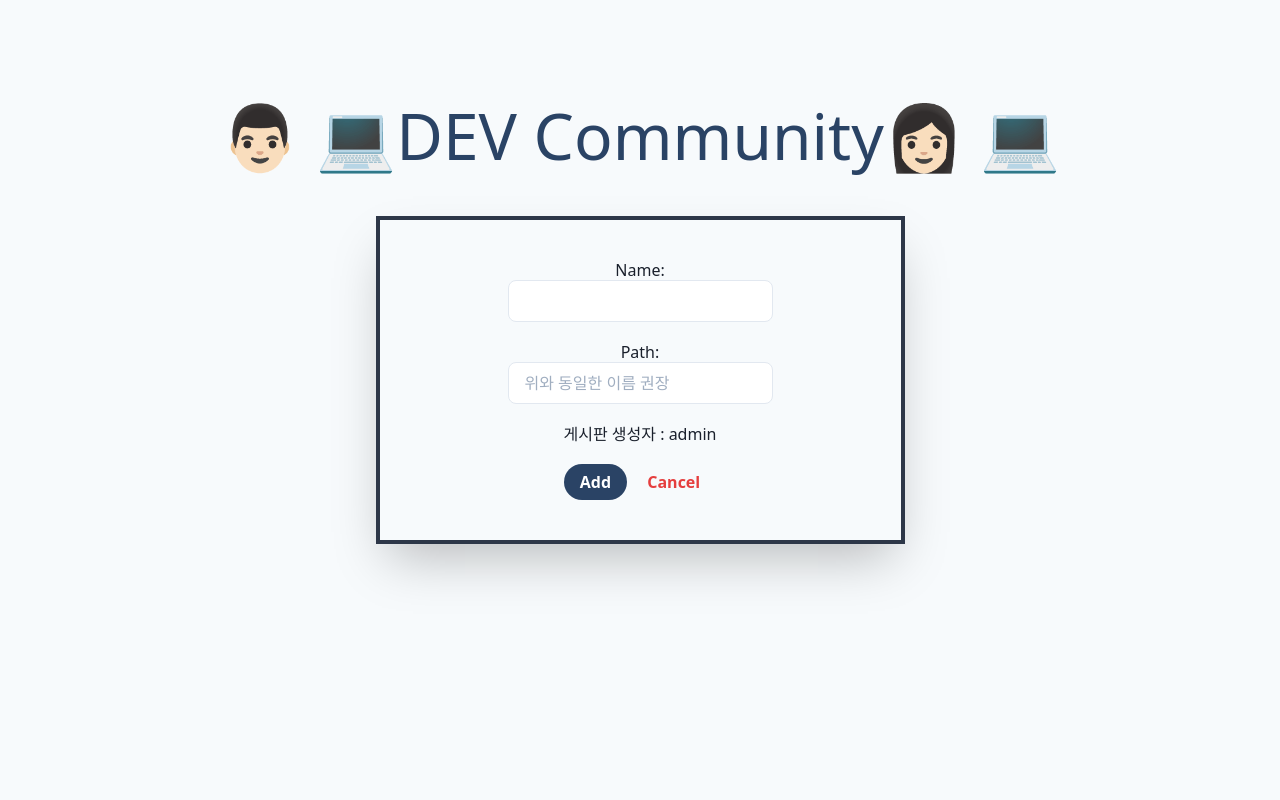
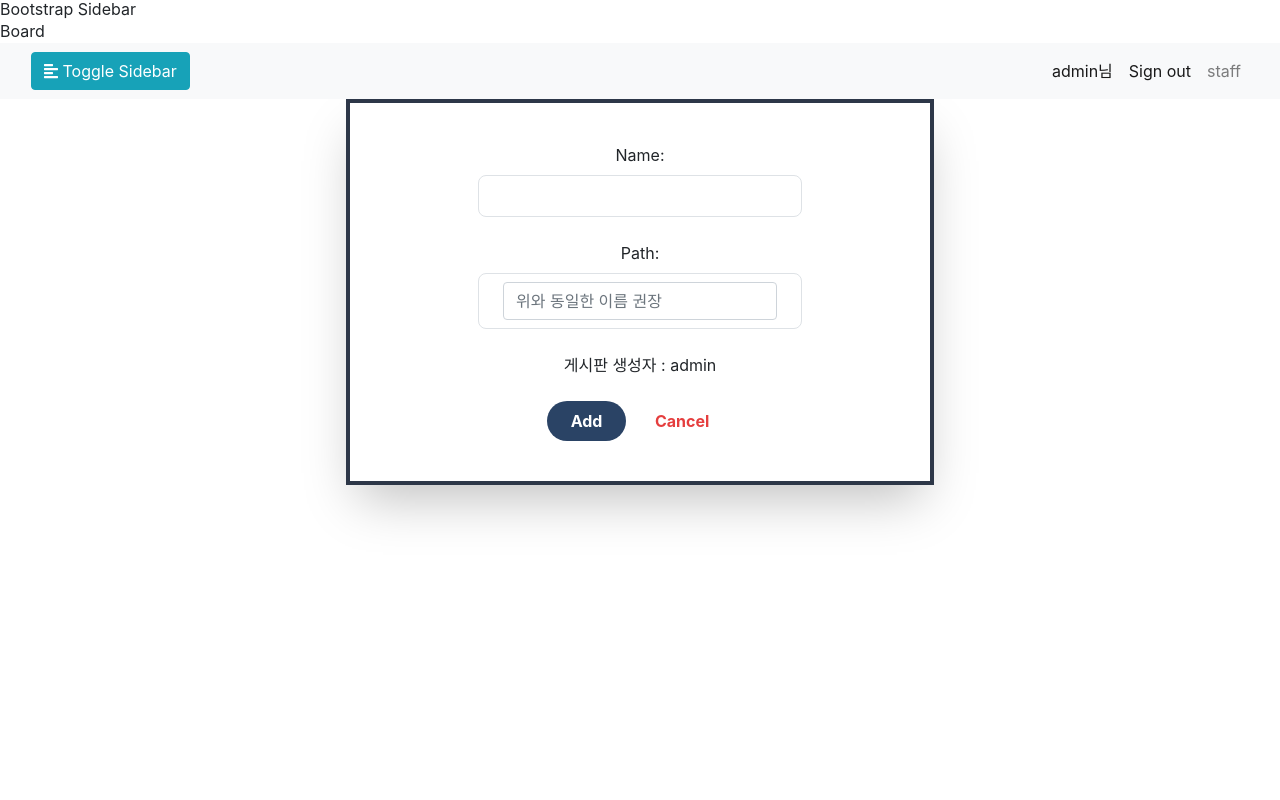
Before and after one commit to merry-hyelyn/Community_Blog, a Django app: page /boards/create/ in a window 1280 px wide. Run offline with Django 3.2, Linux system fonts and the light colour scheme; a user stored in the database is signed in; style sheets or scripts are compiled from the project's sources; some libraries are stand-ins or nearby versions.

Commit message:
Modify base.html with boot starp

```diff
--- a/templates/base.html
+++ b/templates/base.html
@@ -1,15 +1,126 @@
 {% load static %}
 <!DOCTYPE html>
-<html lang="en" class="text-gray-900 antialiased leading-tight">
+<html>
+
     <head>
-    <meta charset="UTF-8">
+        <meta charset="utf-8">
         <meta name="viewport" content="width=device-width, initial-scale=1.0">
-    <link rel="stylesheet" href="{% static "css/styles.css" %}">
-    <title>{% block page-name %}{% endblock page-name %} | 개발이야기</title>
+        <meta http-equiv="X-UA-Compatible" content="IE=edge">
+
+        <title>Dev cafe</title>
+
+        <!-- Bootstrap CSS CDN -->
+        <link rel="stylesheet"
+            href="https://stackpath.bootstrapcdn.com/bootstrap/4.1.0/css/bootstrap.min.css"
+            integrity="sha384-9gVQ4dYFwwWSjIDZnLEWnxCjeSWFphJiwGPXr1jddIhOegiu1FwO5qRGvFXOdJZ4"
+            crossorigin="anonymous">
+        <!-- Our Custom CSS -->
+        <link rel="stylesheet" href="{% static 'base/style.css'%}">
+
+        <!-- Font Awesome JS -->
+        <script defer
+            src="https://use.fontawesome.com/releases/v5.0.13/js/solid.js"
+            integrity="sha384-tzzSw1/Vo+0N5UhStP3bvwWPq+uvzCMfrN1fEFe+xBmv1C/AtVX5K0uZtmcHitFZ"
+            crossorigin="anonymous"></script>
+        <script defer
+            src="https://use.fontawesome.com/releases/v5.0.13/js/fontawesome.js"
+            integrity="sha384-6OIrr52G08NpOFSZdxxz1xdNSndlD4vdcf/q2myIUVO0VsqaGHJsB0RaBE01VTOY"
+            crossorigin="anonymous"></script>
     </head>
-<body class="pt-24 mx-auto px-4 min-h-screen bg-gray-100">
-    <div class="text-center text-6xl text-blue-900">👨🏻 💻DEV Community👩🏻 💻</div><br><br>
+    <body>
+        <div class="wrapper">
+            <!-- Sidebar  -->
+            <nav id="sidebar">
+                <div class="sidebar-header">
+                    <h3>Bootstrap Sidebar</h3>
+                </div>
+
+                <ul class="list-unstyled components">
+                    <p>Board</p>
+                    <li class="active">
+                        {% block sidebar %}
+                        {% endblock sidebar %}
+                    </li>
+                </ul>
+            </nav>
+            <!-- Page Content  -->
+            <div id="content">
+                <nav class="navbar navbar-expand-lg navbar-light bg-light">
+                    <div class="container-fluid">
+
+                        <button type="button" id="sidebarCollapse" class="btn
+                            btn-info">
+                            <i class="fas fa-align-left"></i>
+                            <span>Toggle Sidebar</span>
+                        </button>
+                        <button class="btn btn-dark d-inline-block d-lg-none
+                            ml-auto" type="button" data-toggle="collapse"
+                            data-target="#navbarSupportedContent"
+                            aria-controls="navbarSupportedContent"
+                            aria-expanded="false" aria-label="Toggle
+                            navigation">
+                            <i class="fas fa-align-justify"></i>
+                        </button>
+
+                        <div class="collapse navbar-collapse"
+                            id="navbarSupportedContent">
+                            <ul class="nav navbar-nav ml-auto">
+
+                            {% if user.is_authenticated %}
+                                <li class="nav-item active">
+                                    <p class="nav-link">{{user}}님</p>
+                                </li>
+
+                                <li class="nav-item active">
+                                    <a class="nav-link" href="{% url 'logout'%}">Sign out</a>
+                                </li>
+
+                                {% if user.is_staff or user.is_superuser %}
+                                <li class="nav-item">
+                                    <p class="nav-link">staff</p>
+                                </li>
+
+                                {% elif user.step == "one"%}
+                                    <li class="nav-item">
+                                        <p class="nav-link">step 1</p>
+                                    </li>
+
+                                {% else %}
+                                    <li class="nav-item">
+                                        <p class="nav-link">step 2</p>
+                                    </li>
+                                {% endif %}
+                            {% endif %}
+                            </ul>
+                        </div>
+                    </div>
+                </nav>
+
                 {% block content %}
                 {% endblock content %}
+            </div>
+        </div>
+        <!-- jQuery CDN - Slim version (=without AJAX) -->
+        <script src="https://code.jquery.com/jquery-3.3.1.slim.min.js"
+            integrity="sha384-q8i/X+965DzO0rT7abK41JStQIAqVgRVzpbzo5smXKp4YfRvH+8abtTE1Pi6jizo"
+            crossorigin="anonymous"></script>
+        <!-- Popper.JS -->
+        <script
+            src="https://cdnjs.cloudflare.com/ajax/libs/popper.js/1.14.0/umd/popper.min.js"
+            integrity="sha384-cs/chFZiN24E4KMATLdqdvsezGxaGsi4hLGOzlXwp5UZB1LY//20VyM2taTB4QvJ"
+            crossorigin="anonymous"></script>
+        <!-- Bootstrap JS -->
+        <script
+            src="https://stackpath.bootstrapcdn.com/bootstrap/4.1.0/js/bootstrap.min.js"
+            integrity="sha384-uefMccjFJAIv6A+rW+L4AHf99KvxDjWSu1z9VI8SKNVmz4sk7buKt/6v9KI65qnm"
+            crossorigin="anonymous"></script>
+
+        <script type="text/javascript">
+        $(document).ready(function () {
+            $('#sidebarCollapse').on('click', function () {
+                $('#sidebar').toggleClass('active');
+            });
+        });
+    </script>
     </body>
 </html>
```
Lines whose indentation alone changed are shown as unchanged.
